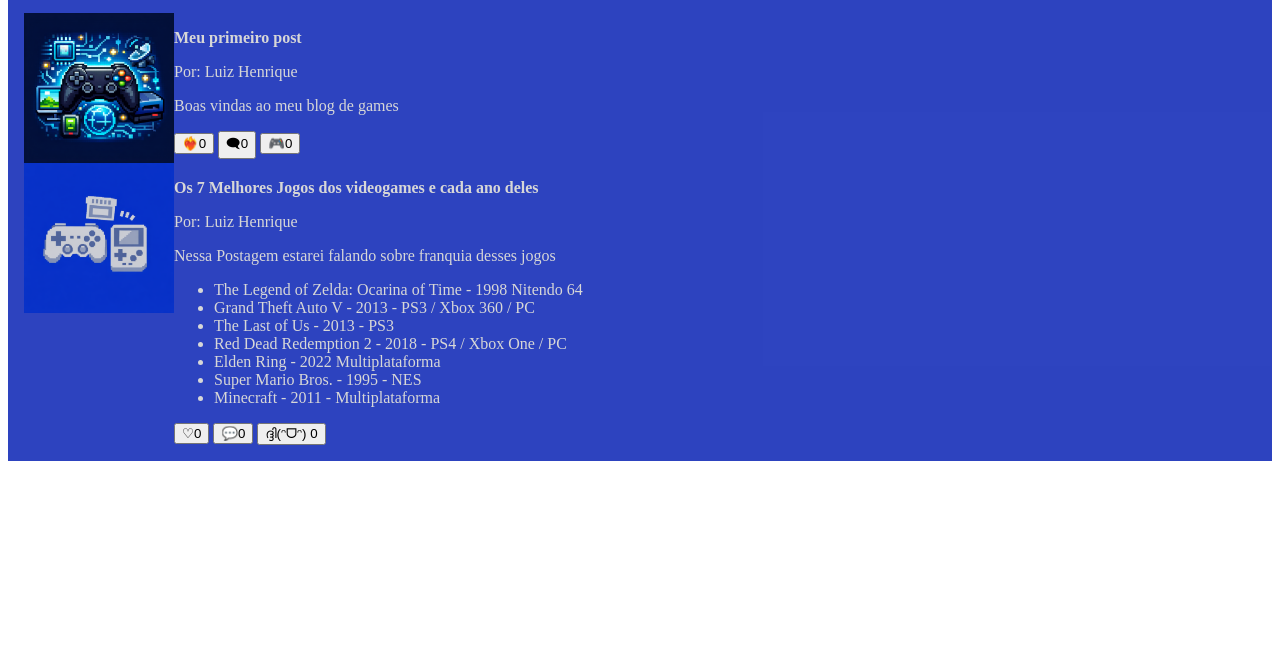
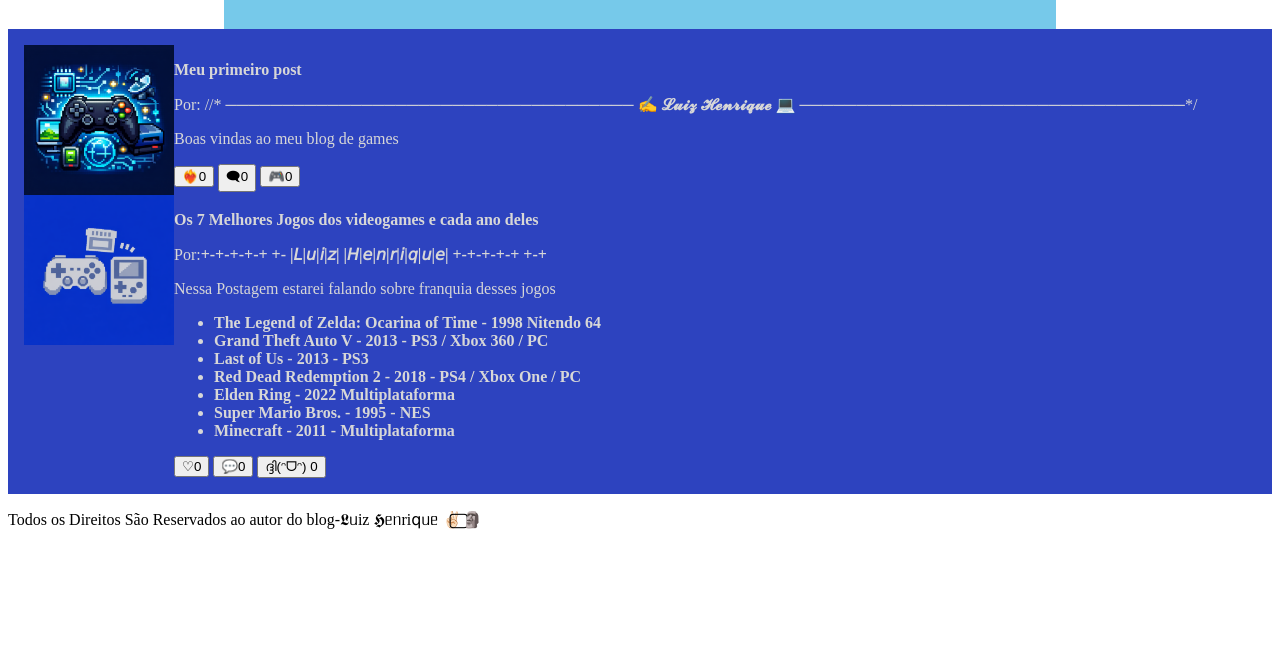
Before and after one commit to luizalvesoliveira12-ux/Alura-paginawebzero-LuizH.-pt2, a plain HTML site: page index.html in a window 1280 px wide. Shown: the part 143-800 px from the top of the page. Drawn offline with Linux system fonts and the light colour scheme.

Commit message:
Update index.html

```diff
--- a/index.html
+++ b/index.html
@@ -6,13 +6,17 @@
     <title>Meu Blog Tech</title>
     <style>
         header{
-            background-color: rgba(0, 82, 115, 0.555);
+            background-color: rgba(9, 158, 218, 0.555);
             color: black;
-        }
+            text-align: center;
+            max-width: 800px;
+            margin: 0 auto;
+            padding: 16px;
+         }
         main{
             background-color: rgba(37, 60, 189, 0.959);
             color: rgb(215, 215, 215);
-            margin:0 auto;
+            margin: 0 auto;
             padding:16px
         }
         article{
@@ -37,7 +41,10 @@
             <img src="imagem-blog.png" style="width: 150px; height: 150px;">
             <div>
             <p class="artigo-autor">Meu primeiro post</p>
-            <p>Por: Luiz Henrique</p>
+            <p>Por: //* ────────────────────────────────────
+   ✍️ <b>𝓛𝓾𝓲𝔃 𝓗𝓮𝓷𝓻𝓲𝓺𝓾𝓮</b>
+   💻
+   ──────────────────────────────────*/</p>
             <p>Boas vindas ao meu blog de games</p>
             <button>❤️‍🔥<span>0</span></button>
             <button>🗨<span>0</span></button>
@@ -49,16 +56,18 @@
         <img src="segundo-post.png" style="width: 150px; height: 150px;">
         <div>
             <p class="artigo-autor">Os 7 Melhores Jogos dos videogames e cada ano deles</p>
-            <p>Por: Luiz Henrique</p>
+            <p>Por:<b>+-+-+-+-+ +-
+|𝘓|𝘶|𝘪|𝘻| |𝘏|𝘦|𝘯|𝘳|𝘪|𝘲|𝘶|𝘦|
++-+-+-+-+ +-+</b></p>
             <p>Nessa Postagem estarei falando sobre franquia desses jogos</p>
             <ul>
-                <li>The Legend of Zelda: Ocarina of Time - 1998 Nitendo 64</li>
-                <li>Grand Theft Auto V - 2013 - PS3 / Xbox 360 / PC</li>
-                <li> The Last of Us - 2013 - PS3</li>
-                <li> Red Dead Redemption 2 - 2018 - PS4 / Xbox One / PC</li>
-                <li>Elden Ring - 2022 Multiplataforma</li>
-                <li>Super Mario Bros. - 1995 - NES</li>
-                <li>Minecraft - 2011 - Multiplataforma	</li>
+                <li><b>The Legend of Zelda: Ocarina of Time - 1998 Nitendo 64</b></li>
+                <li><b>Grand Theft Auto V - 2013 - PS3 / Xbox 360 / PC</b></li>
+                <li> <b> Last of Us - 2013 - PS3</b></li>
+                <li> <b>Red Dead Redemption 2 - 2018 - PS4 / Xbox One / PC</b></li>
+                <li><b>Elden Ring - 2022 Multiplataforma</b></li>
+                <li><b>Super Mario Bros. - 1995 - NES</b></li>
+                <li><b>Minecraft - 2011 - Multiplataforma</b>	</li>
             </ul>
             <button>♡<span>0</span></button>
             <button>💬<span>0</span></button>
@@ -66,5 +75,8 @@
         </div>
         </article>
     </main>
+    <footer>
+        <p class="direito">Todos os Direitos São Reservados ao autor do blog-𝕷ᥙіz 𝕳ᥱᥒrі𝗊ᥙᥱ ✌🏻⃢🗿</p>
+    </footer>
 </body>
 </html>
```
